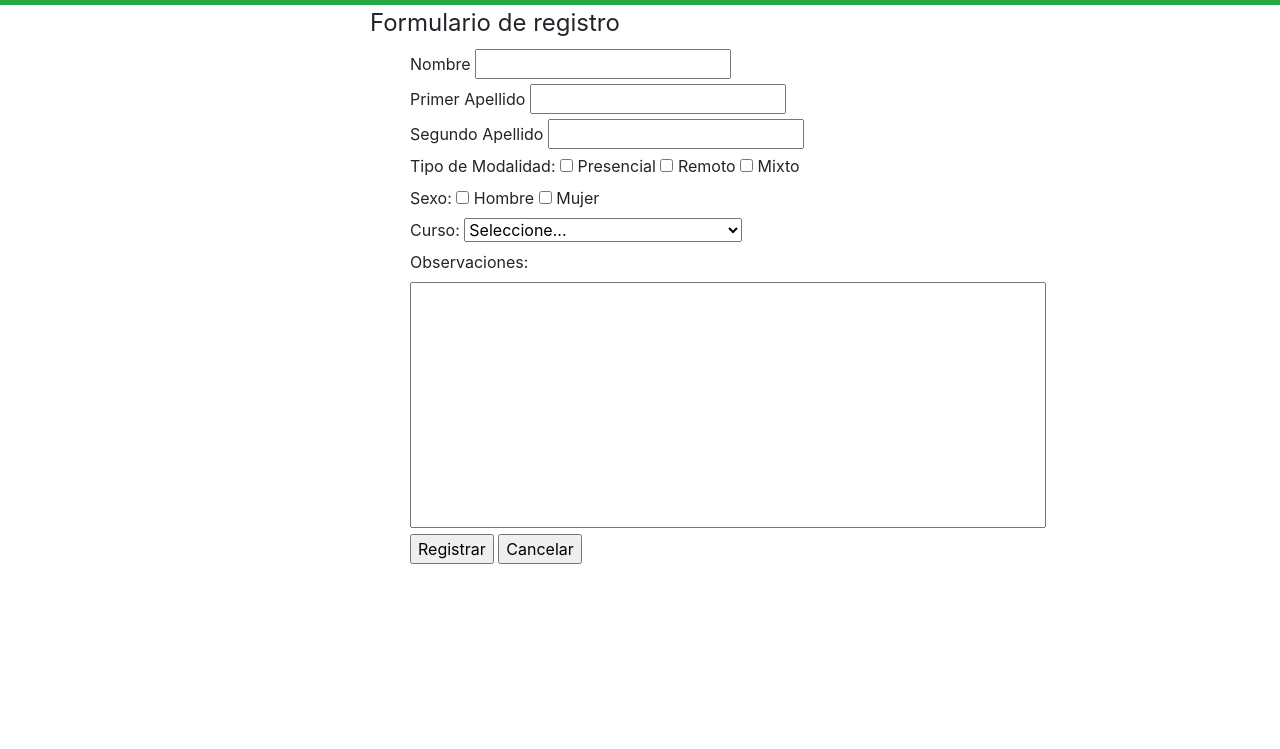
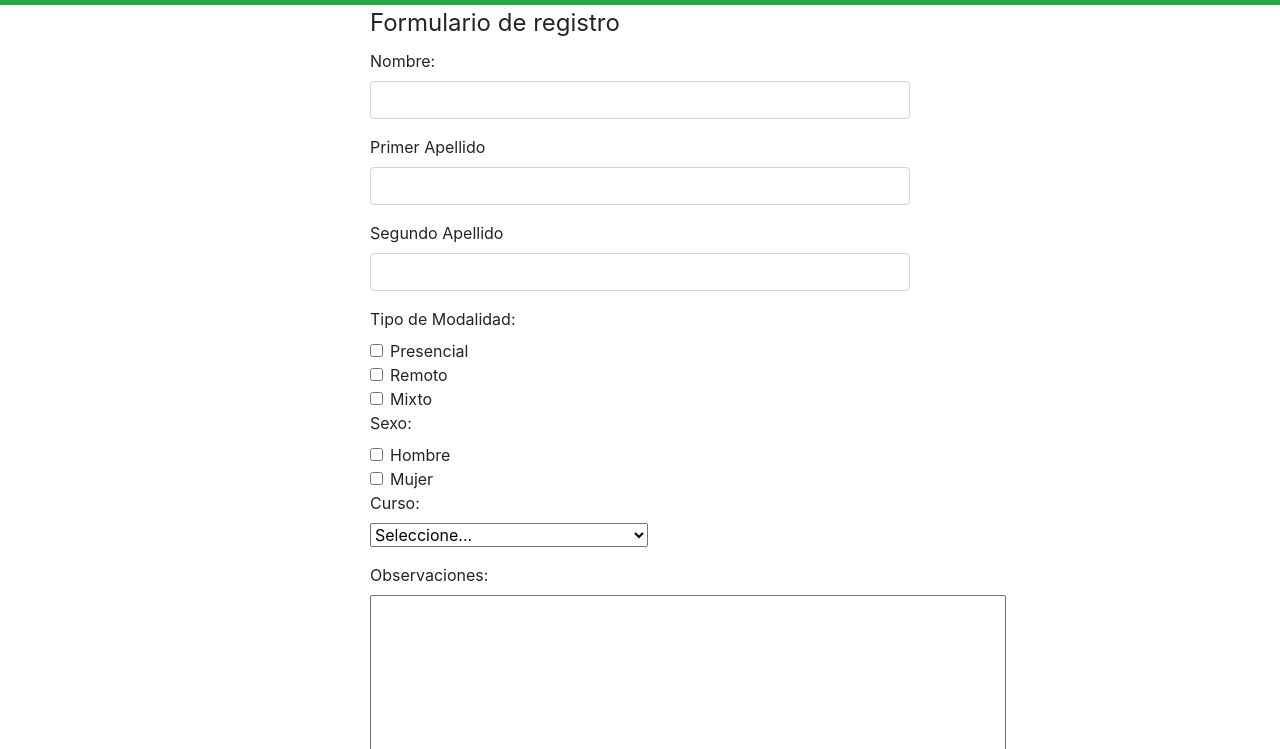
Before and after one commit to 20203tn128/aweb.04cursos, a plain HTML site: page views/registrarme.html in a window 1280 px wide. Shown: the part 51-800 px from the top of the page. Drawn offline with nearby package versions, Linux system fonts and the light colour scheme.

Commit message:
Este es un commit para agregar  las ultimas modificaciones de fromulario con boostrap

```diff
--- a/views/registrarme.html
+++ b/views/registrarme.html
@@ -51,62 +51,71 @@
             <div class="col-6 offset-3">
                 <fieldset>
                     <legend>Formulario de registro</legend>
-                    <form action="http://127.0.0.1:5500/aweb.04cursos/RecibirDatos" method="GET">
+                    <form action="http://127.0.0.1:5500/aweb.04cursos/RecibirDatos" method="POST">
 
-
-        <ul style="list-style: none;">
-            <li>
-                <label for="nombre">Nombre</label>
-                <input type="text" name="nombre" id="nombre">
-            </li>
-            <li>
+                  <div class="form-group">
+                    <label for="nombre">Nombre: </label>
+                    <input class="form-control"  type="text" name="nombre" id="nombre">
+                  </div>
+                  <div class="form-group">
                     <label for="primerApellido">Primer Apellido</label>
-                <input type="text" name="primerApellido" id="primerApellido">
-            </li>
-            <li>
+                    <input class="form-control" type="text" name="primerApellido" id="primerApellido">
+                  </div>
+                  <div class=" form-group">
                     <label for="segundoApellido"> Segundo Apellido</label>
-                <input type="text" name="segundoApellido" id="segundoApellido">
-            </li>
-            <li>
+                    <input class="form-control" type="text" name="segundoApellido" id="segundoApellido">
+                  </div>
+                  <div class="from-group">
                     <label for="#">Tipo de Modalidad: </label>
-                <input type="checkbox" id="presencial" value="Presencial">
-                <label for="presencial">Presencial</label>
-
-                <input type="checkbox" id="remoto" value="remoto">
-                <label for="remoto">Remoto</label>
-
-                <input type="checkbox" id="mixto" value="Mixto">
-                <label for="mixto">Mixto</label>
-            </li>
-            <li>
+                      <div class="form-check">
+                        <input class="form-check-input" type="checkbox" id="presencial" value="Presencial">
+                        <label class="form-check-label" for="presencial">Presencial</label>
+                      </div>
+                      <div class="form-check">
+                        <input class="form-check-input" type="checkbox" id="remoto" value="remoto">
+                        <label class="form-check-label" for="remoto">Remoto</label>
+                      </div>
+                      <div  class="form-check">
+                        <input  class="form-check-input" type="checkbox" id="mixto" value="Mixto">
+                        <label  class="form-check-label" for="mixto">Mixto</label>
+                      </div>
+                  </div>
+                  <div class="form_group">
                     <label for="#">Sexo: </label>
-                <input type="checkbox" name="sexo" id="hombre" value="hombre">
-                <label for="hombre">Hombre</label>
-
-                <input type="checkbox" name="sexo" id="mujer" value="mujer">
-                <label for="mujer">Mujer</label>
-            </li>
-            <li>
+                    <div class="form-check">
+                        <input class="form-check-input" type="checkbox" name="sexo" id="hombre" value="hombre">
+                        <label class="form-check-label" for="hombre">Hombre</label>
+                    </div>
+                    <div  class="form-check">
+                        <input class="form-check-input" type="checkbox" name="sexo" id="mujer" value="mujer">
+                        <label class="form-check-label" for="mujer">Mujer</label>
+                    </div>
+                  </div>
+                  <div class="form-group">
                     <label for="curso">Curso: </label>
-                <select name="curso" id="curso">
+                    <div  class="form-select">
+                        <select class="form-select-option" name="curso" id="curso">
                             <option value="0">Seleccione...</option>
                             <option value="1">Cratividad y Diseño</option>
                             <option value="2">Database system</option>
                             <option value="3">Aplicaciones moviles con Android</option>
                             <option value="4">Finanzas corporativas</option>
                         </select>
-            </li>
-            <li>
+                    </div>
+                  </div>
+                  <div  class="form-group">
                     <label for="observaciones">Observaciones: </label>
-                <br>
-                <textarea style="resize: none;" name="observaciones" id="observaciones" cols="60" rows="10"></textarea>
-            </li>
-            <li>
-                <input type="submit" value="Registrar" name="registrar" id="registrar">
-                <input type="reset" value="Cancelar" name="reset" id="reset">
-            </li>
+                    <div class="form-textarea">
+                        <textarea class="form-textarea" style="resize: none;" name="observaciones" id="observaciones" cols="60" rows="10"></textarea>
+                    </div>
+                  </div>
+                  <div class="form-group">
+                      <div class="form-submit">
+                        <input class="form-submit-input" type="submit" value="Registrar" name="registrar" id="registrar">
+                        <input class="form-reset-input" type="reset" value="Cancelar" name="reset" id="reset">
+                      </div>
 
-        </ul>
+                  </div>
     </form>
 </fieldset>
 </div>
```
Lines whose indentation alone changed are shown as unchanged.
